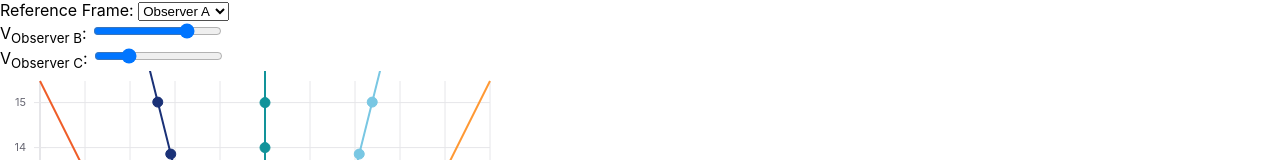
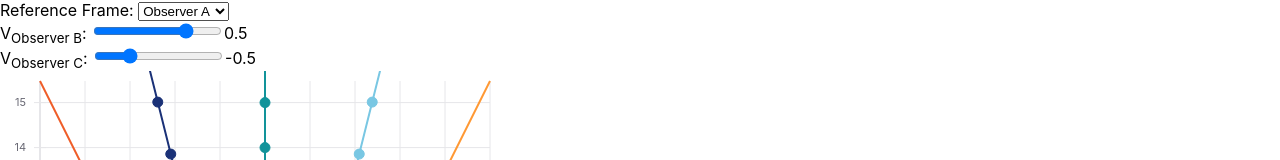
Before and after one commit to Technologenesis/special-relativity, a React (Create React App) app: page / in a window 1280 px wide. Shown: the top 160 px of the page. Built offline with nearby package versions, Linux system fonts and the light colour scheme.

Commit message:
velocity labels

```diff
--- a/src/App.js
+++ b/src/App.js
@@ -140,7 +140,7 @@ class App extends React.Component {
                         }
                     </select></label><br/>
                     {this.state.observers.map((observer, idx) => this.state.perspective !== idx ? (
-                        <label key={idx}>V<sub>{observer.name}</sub>: <input type="range" min="-.95" max=".95" step=".01" value={this.state.observers[idx].relative_velocity} onChange={event => this.set_relative_velocity(idx, event.target.value)}/><br/></label>
+                        <label key={idx}>V<sub>{observer.name}</sub>: <input type="range" min="-.999" max=".999" step=".01" value={this.state.observers[idx].relative_velocity} onChange={event => this.set_relative_velocity(idx, event.target.value)}/>{this.state.observers[idx].relative_velocity}<br/></label>
                     ) : null)}
                 </form>
                 <XYPlot width={500} height={500} yDomain={[time, time+10]} xDomain={[-10,10]}>
```
